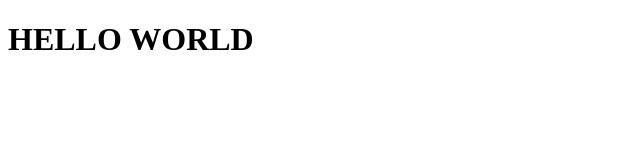
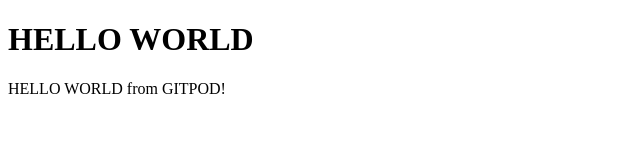
Before and after one commit to gvolexiy/hello-world, a plain HTML site: page index.html in a window 1280 px wide. Shown: the whole page, without its empty margins (0-640 px from the left). Drawn offline with Linux system fonts and the light colour scheme.

Commit message:
Add paragraph

```diff
--- a/index.html
+++ b/index.html
@@ -5,5 +5,6 @@
   </head>
   <body>
     <h1>HELLO WORLD</h1>
+    <p>HELLO WORLD from GITPOD!</p>
   </body>
 </html>
```
